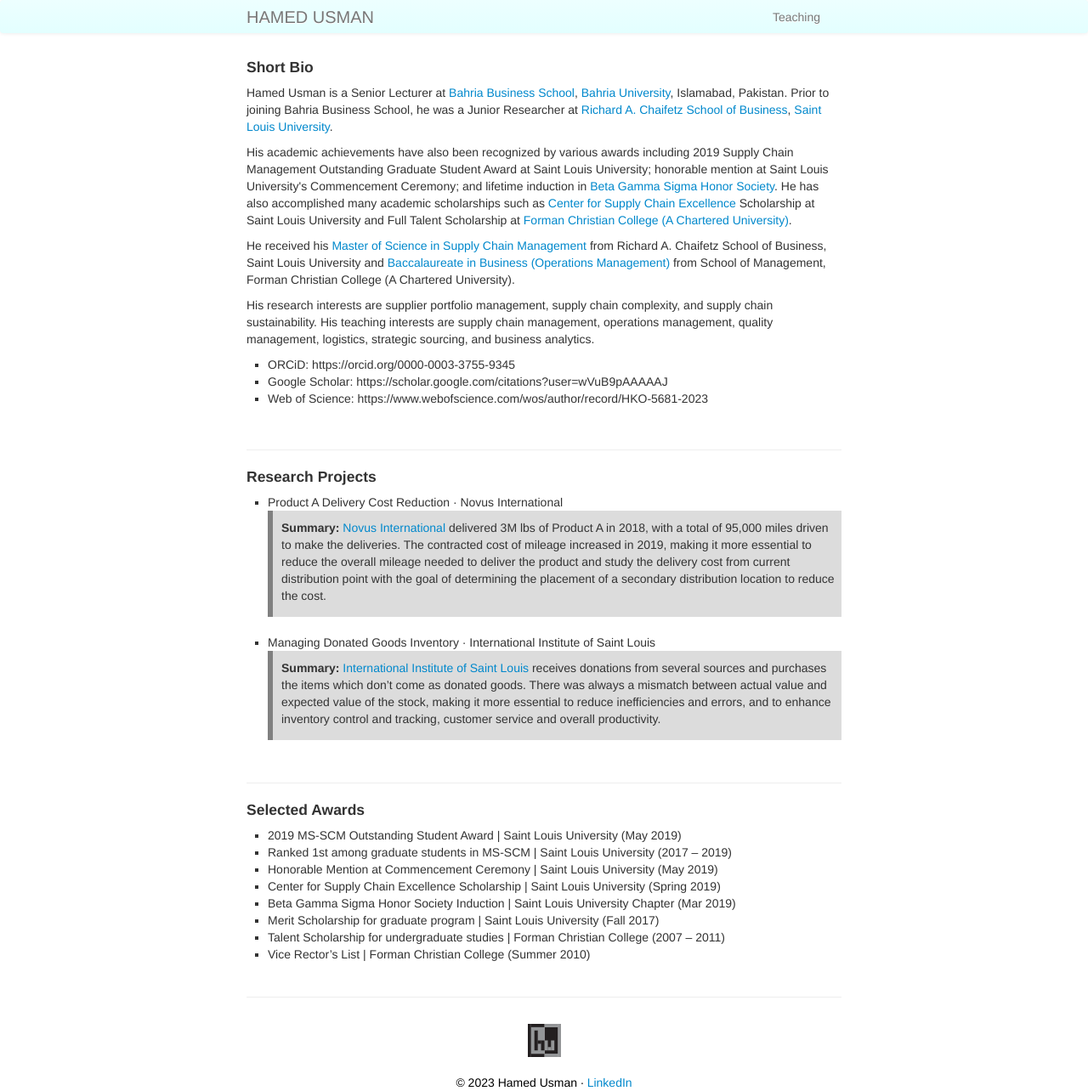
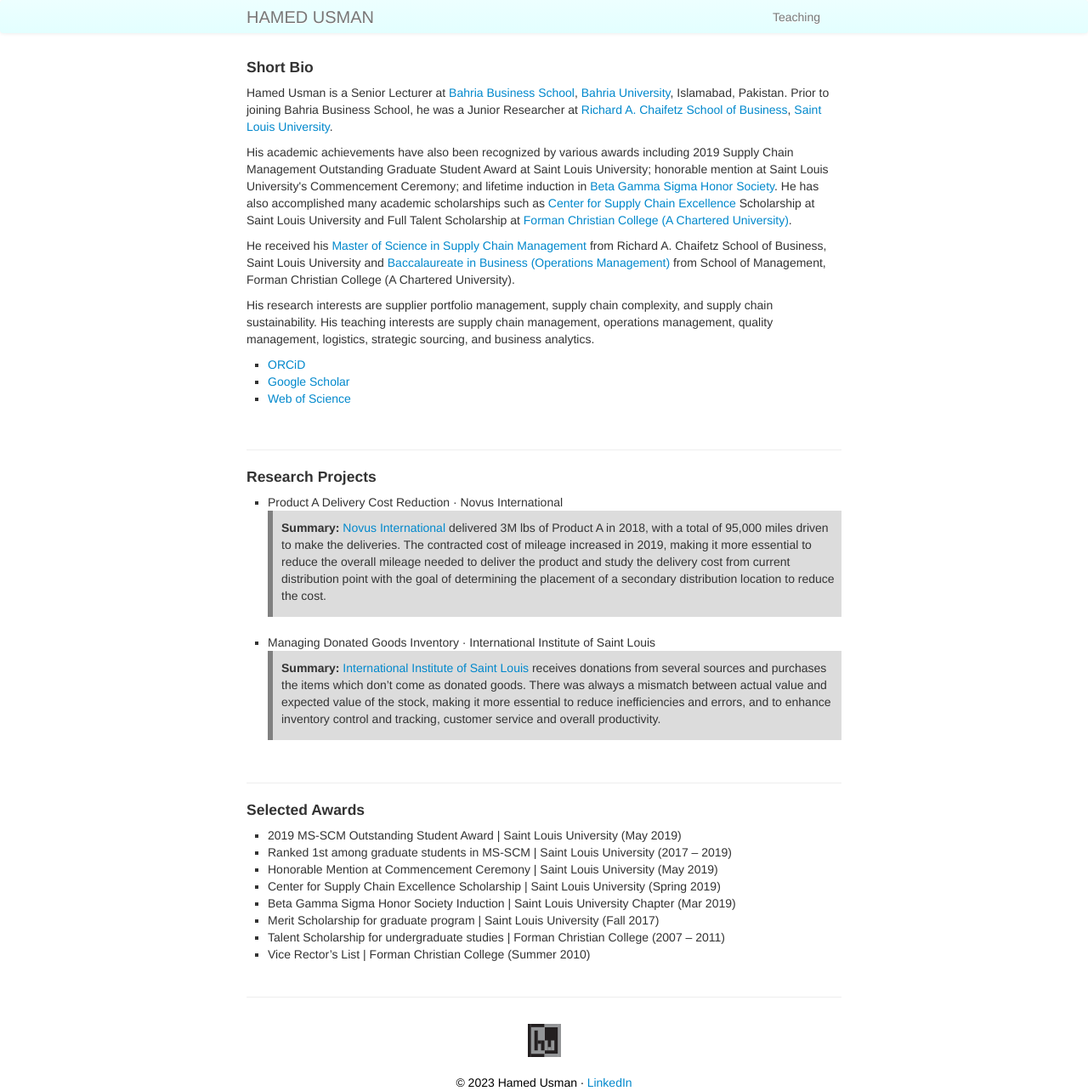
Before and after one commit to hamedusman/hamedusman.github.io, a Jekyll site: the page built from index.md, in a window 1280 px wide. Shown: the whole page at 85% size. Built offline with Jekyll 4.4.1, drawn with Linux system fonts in a browser that asks for light colours; some of the changed lines change nothing that is shown.

Commit message:
Update index.md

```diff
--- a/index.md
+++ b/index.md
@@ -10,9 +10,9 @@
 <p>He received his <a href="https://www.slu.edu/business/graduate/supply-chain-management">Master of Science in Supply Chain Management</a> from Richard A. Chaifetz School of Business, Saint Louis University and <a href="https://www.fccollege.edu.pk/baccalaureate-in-business/">Baccalaureate in Business (Operations Management)</a> from School of Management, Forman Christian College (A Chartered University).</p>
 <p>His research interests are supplier portfolio management, supply chain complexity, and supply chain sustainability. His teaching interests are supply chain management, operations management, quality management, logistics, strategic sourcing, and business analytics.</p>
 <ul>
-<li>ORCiD: https://orcid.org/0000-0003-3755-9345</li>
-<li>Google Scholar: https://scholar.google.com/citations?user=wVuB9pAAAAAJ</li>
-<li>Web of Science: https://www.webofscience.com/wos/author/record/HKO-5681-2023</li>
+  <li><a href="https://orcid.org/0000-0003-3755-9345">ORCiD</a></li>
+  <li><a href="https://scholar.google.com/citations?user=wVuB9pAAAAAJ">Google Scholar</a></li>
+  <li><a href="https://www.webofscience.com/wos/author/record/HKO-5681-2023">Web of Science</a></li>
 </ul>
 
 
```
